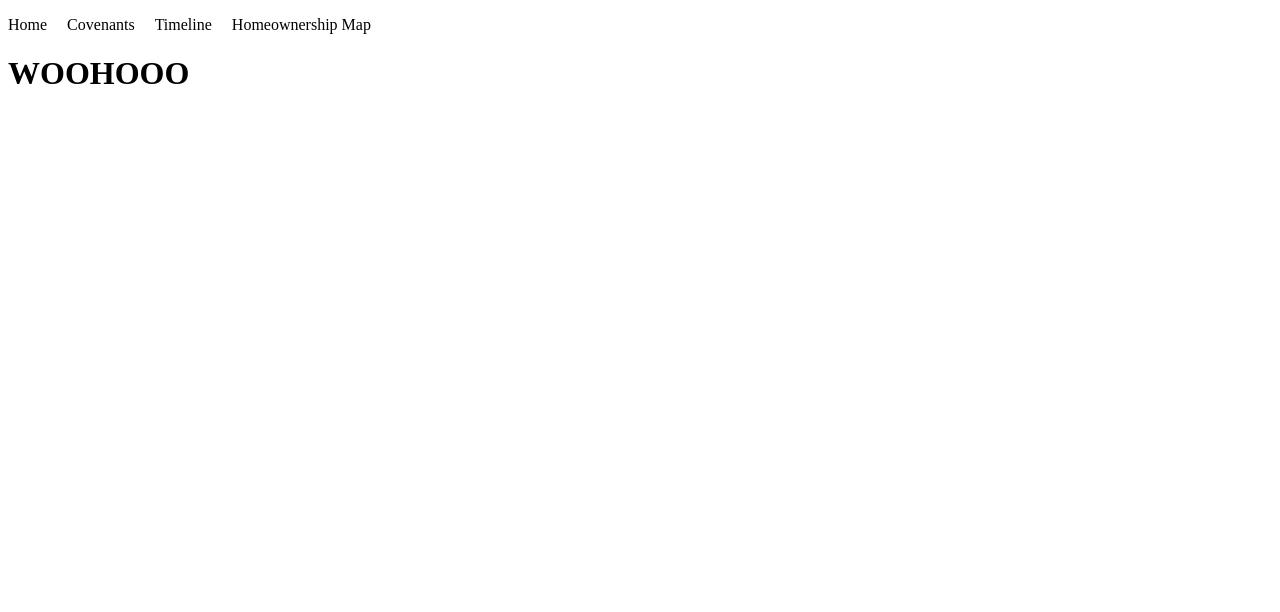
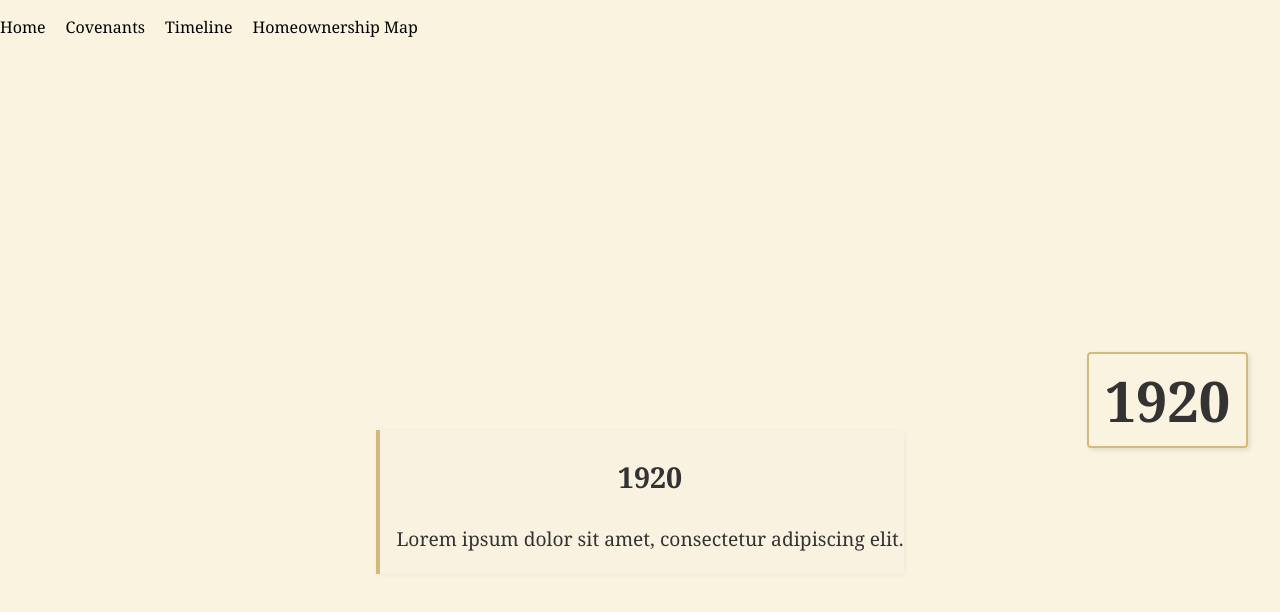
Before and after one commit to kjammons/FP_HOME, a SvelteKit app: page /timeline in a window 1280 px wide. Shown: the top 612 px of the page. Built offline with nearby package versions, Linux system fonts and the light colour scheme.

Commit message:
adding timeline.

```diff
--- a/package.json
+++ b/package.json
@@ -18,6 +18,7 @@
 	},
 	"dependencies": {
 		"d3": "^7.9.0",
-		"pdfjs": "^2.5.3"
+		"pdfjs": "^2.5.3",
+		"svelte-scrolly": "^0.0.4"
 	}
 }
--- a/src/routes/timeline/+page.svelte
+++ b/src/routes/timeline/+page.svelte
@@ -1,7 +1,174 @@
+<!-- src/routes/timeline/+page.svelte -->
 <script>
-</script>
+    import mapPreview from '$lib/assets/images/map.png';
+    import { onMount } from 'svelte';
 
-<h1>WOOHOOO</h1>
+    const years = [1920, 1930, 1940, 1950, 1960, 1970, 1980, 1990, 2000, 2010, 2020];
+    let currentIndex = 0;
+    let stepEls = [];
+    let observer;
 
-<style>
-</style>
+    function collect(el, idx) {
+      stepEls[idx] = el;
+      if (observer) observer.observe(el);
+      return {
+        destroy() {
+          if (observer) observer.unobserve(el);
+          stepEls[idx] = null;
+        }
+      };
+    }
+
+    onMount(() => {
+      observer = new IntersectionObserver(
+        (entries) => {
+          entries.forEach(entry => {
+            if (entry.isIntersecting) {
+              const idx = stepEls.indexOf(entry.target);
+              if (idx !== -1) currentIndex = idx;
+            }
+          });
+        },
+        { threshold: 0.8 }
+      );
+      stepEls.forEach(el => el && observer.observe(el));
+      return () => observer.disconnect();
+    });
+
+    const descriptions = {
+      1920: 'Lorem ipsum dolor sit amet, consectetur adipiscing elit.',
+      1930: 'Sed do eiusmod tempor incididunt ut labore et dolore magna aliqua.',
+      1940: 'Ut enim ad minim veniam, quis nostrud exercitation ullamco laboris.',
+      1950: 'Duis aute irure dolor in reprehenderit in voluptate velit esse.',
+      1960: 'Excepteur sint occaecat cupidatat non proident.',
+      1970: 'Sunt in culpa qui officia deserunt mollit anim id est laborum.',
+      1980: 'Curabitur pretium tincidunt lacus. Nulla gravida orci a odio.',
+      1990: 'Nullam varius, turpis et commodo pharetra.',
+      2000: 'Donec vitae sapien ut libero venenatis faucibus.',
+      2010: 'Vestibulum ante ipsum primis in faucibus orci luctus et.',
+      2020: 'Integer tincidunt. Cras dapibus. Vivamus elementum semper nisi.'
+    };
+  </script>
+
+  <style>
+    /* Parchment background */
+    :global(body) {
+      margin: 0;
+      padding: 0;
+      font-family: 'Georgia', serif;
+      background: #faf3e0;
+      color: #333;
+    }
+
+    /* Scroll container with subtle edges */
+    .container {
+      overscroll-behavior-y: contain;  /* prevent accidental over-scroll beyond container */
+      max-width: 900px;
+      margin: 2rem auto;
+      padding: 0 1rem;
+      height: 100vh;
+      overflow-y: auto;
+      scroll-snap-type: y mandatory;
+      scroll-padding-top: 30vh; /* pause higher on scroll */
+      background: #faf3e0;
+    }
+
+    /* Year badge styled like an old label */
+    .year-display {
+      position: fixed;
+      top: 50%;
+      right: 2rem;
+      transform: translateY(-50%);
+      font-size: 3.5rem;
+      font-variant: small-caps;
+      font-weight: bold;
+      text-align: center;
+      background: rgba(250, 243, 224, 0.9);
+      padding: 0.5rem 1rem;
+      border: 2px solid #d4b97f;
+      border-radius: 4px;
+      z-index: 10;
+      box-shadow: 2px 2px 5px rgba(0,0,0,0.1);
+    }
+
+    /* Popup inherits parchment tone */
+    .popup {
+      position: fixed;
+      top: calc(50% + 3.5rem);
+      right: 2rem;
+      background: rgba(250, 243, 224, 0.95);
+      padding: 1rem;
+      border: 1px solid #d4b97f;
+      border-radius: 4px;
+      text-align: center;
+      box-shadow: 2px 2px 8px rgba(0,0,0,0.15);
+      z-index: 9;
+      line-height: 1.4;
+    }
+    .popup p {
+      margin: 0.5rem 0;
+      font-style: italic;
+    }
+    .popup img {
+      max-width: 150px;
+      margin-top: 0.5rem;
+      cursor: pointer;
+      border-radius: 2px;
+      border: 1px solid #d4b97f;
+      box-shadow: 1px 1px 4px rgba(0,0,0,0.1);
+    }
+
+    /* Each step snaps into view */
+    .step {
+      scroll-snap-align: start;
+      scroll-snap-stop: always;
+      min-height: 100vh;
+      display: flex;
+      align-items: center;
+      justify-content: center;
+      opacity: 0.3;
+      transition: opacity 0.5s ease;
+      padding: 2rem 0;
+    }
+    .step.active {
+      opacity: 1;
+    }
+    .step.active {
+      opacity: 1;
+    }
+
+    /* Centered description with decorative left border */
+    .description {
+      max-width: 600px;
+      font-size: 1.2rem;
+      text-align: center;
+      line-height: 1.6;
+      padding-left: 1rem;
+      border-left: 4px solid #d4b97f;
+      background: rgba(250, 243, 224, 0.8);
+      box-shadow: 1px 1px 4px rgba(0,0,0,0.05);
+    }
+  </style>
+
+  <div class="container">
+    <div class="year-display">{years[currentIndex]}</div>
+
+    {#if currentIndex === years.length - 1}
+      <div class="popup">
+        <p>Explore who lives and owns in Middlesex County today:</p>
+        <a href="/homeownership">
+          <img src={mapPreview} alt="Middlesex County Homeownership Map" />
+        </a>
+        <p><small>Click the preview continue your journey.</small></p>
+      </div>
+    {/if}
+
+    {#each years as year, i}
+      <section use:collect={i} class="step" class:active={i === currentIndex}>
+        <div class="description">
+          <h2>{year}</h2>
+          <p>{descriptions[year]}</p>
+        </div>
+      </section>
+    {/each}
+  </div>
```
Also changed, not shown: src/lib/assets/images/map.png (added), 1 other file (tests, documents, lock files or other folders).
